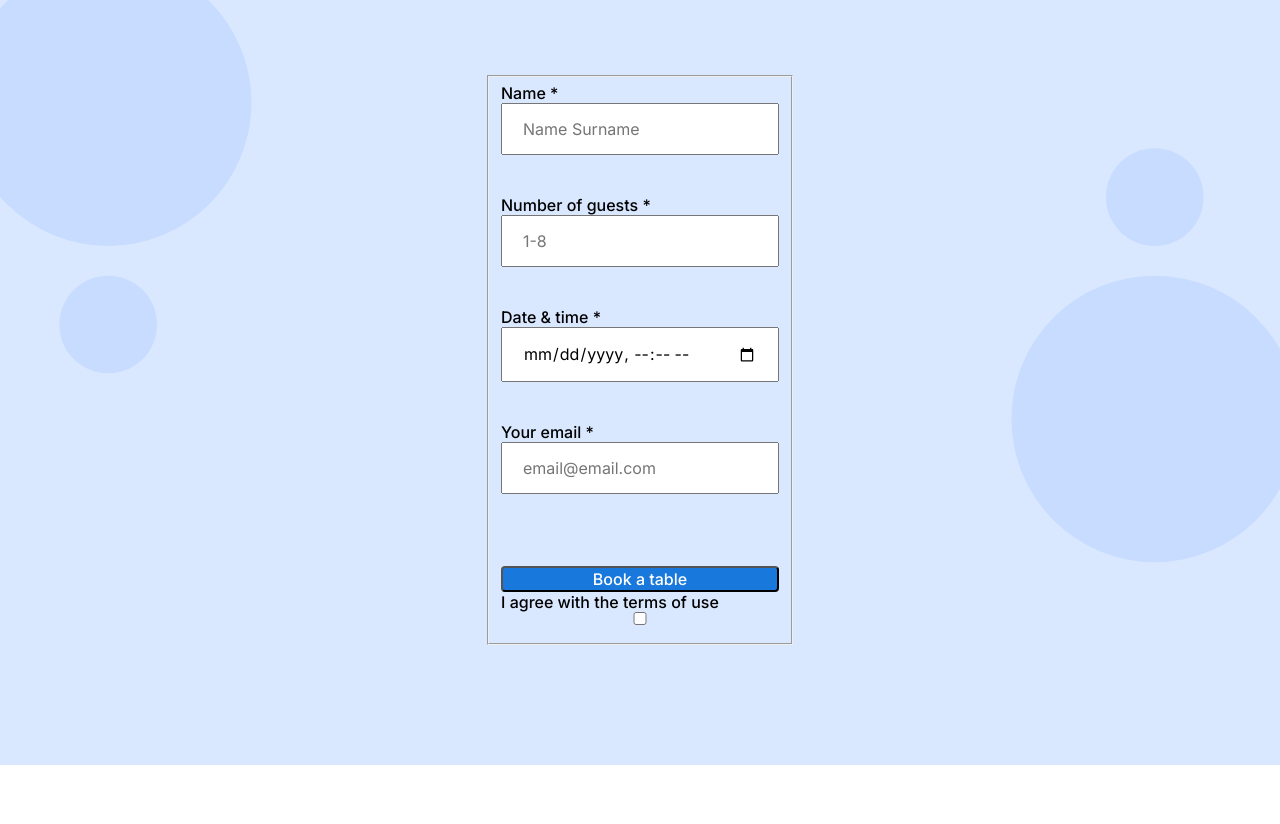
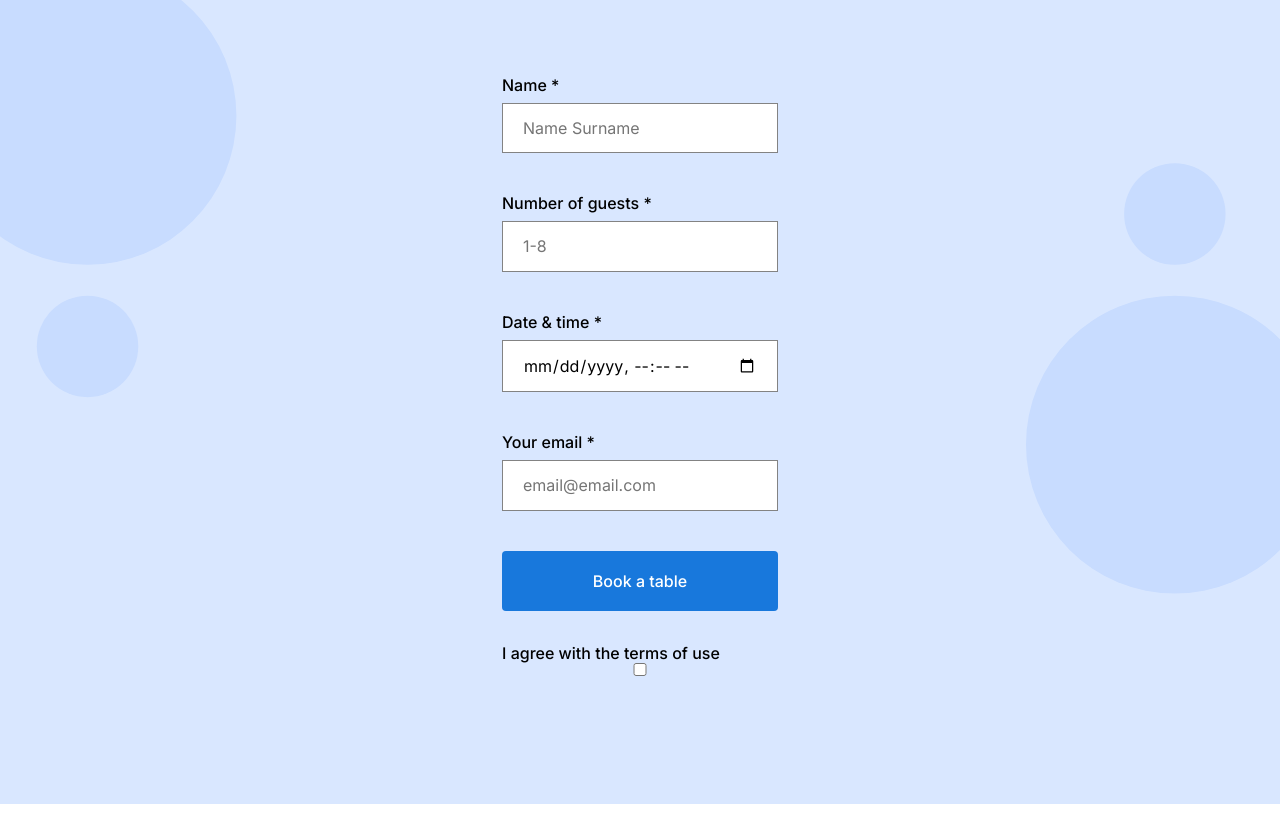
Before and after one commit to kpgayda/se_project_coffeeshop, a plain HTML site: page index.html in a window 1280 px wide. Shown: the part 1973-2797 px from the top of the page. Drawn offline with nearby package versions, Linux system fonts and the light colour scheme.

Commit message:
big update

```diff
--- a/blocks/footer.css
+++ b/blocks/footer.css
@@ -48,6 +48,11 @@
   text-decoration: none;
   display: flex;
   align-items: center;
+  transition: opacity 0.5s;
+}
+
+.footer__social-link:hover {
+  opacity: 0.7;
 }
 
 .footer__copyright {
--- a/blocks/form.css
+++ b/blocks/form.css
@@ -14,14 +14,18 @@
 }
 
 .form__fieldset {
-  display: flex;
-  flex-direction: column;
+  margin: 0;
+  padding: 0;
+  border: none;
 }
 
 .form__input {
-  max-width: 385px;
-  margin-bottom: 32px;
+  display: block;
+  width: 100%;
+  margin: 8px 0 32px;
   padding: 15px 20px;
+  border: 1px solid #838383;
+  box-sizing: border-box;
 }
 
 .form__button {
@@ -32,6 +36,15 @@
   line-height: 20px;
   color: #fff;
   background-color: #1878dc;
+  border: none;
+  padding: 20px 0;
   border-radius: 4px;
-  margin-top: 32px;
+  margin-bottom: 32px;
+  cursor: pointer;
+  width: 100%;
+  transition: background-color 0.5s;
 }
+
+.form__button:hover {
+  background-color: #3f96f3;
+}
--- a/blocks/nav.css
+++ b/blocks/nav.css
@@ -29,5 +29,12 @@
 }
 
 .nav__link {
+  color: #000;
   text-decoration: none;
+  transition: opacity 1s;
+  cursor: pointer;
 }
+
+.nav__link:hover {
+  opacity: 0.5;
+}
--- a/index.html
+++ b/index.html
@@ -27,7 +27,7 @@
           />
           <ul class="nav__links">
             <li>
-              <a href="#" class="nav__link">Recipes</a>
+              <a href="#recipes" class="nav__link">Recipes</a>
             </li>
             <li>
               <a href="#book" class="nav__link">Book a table</a>
@@ -65,7 +65,7 @@
         </div>
       </header>
       <main class="content">
-        <section class="recipes">
+        <section id="recipes" class="recipes">
           <h2 class="recipes__title">Recipes</h2>
           <p class="recipes__subtitle">
             Check out some recipes we've collected for youre home-brewing
```
